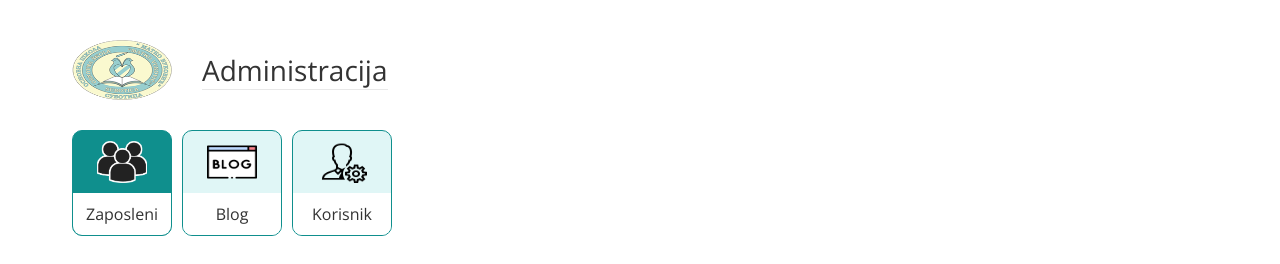
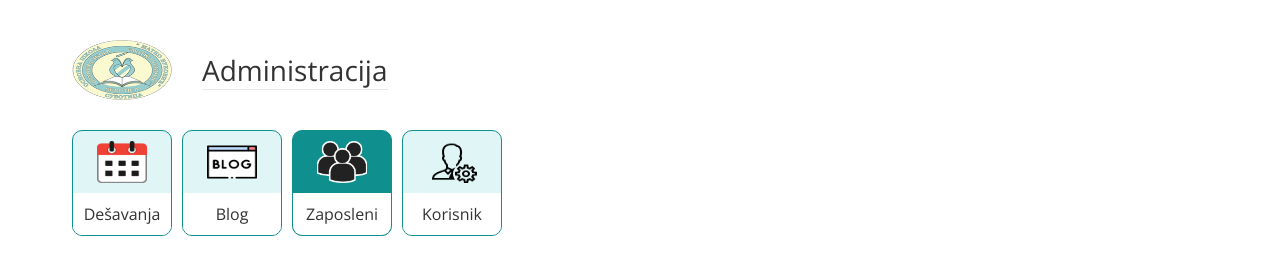
Before and after one commit to BojanIstvancic/matko-vukovic, a Next.js app: page /administracija/zaposleni in a window 1280 px wide. Shown: the top 264 px of the page. Built offline with nearby package versions, Linux system fonts and the light colour scheme; no server answers.

Commit message:
add desavanja administration route

```diff
--- a/src/components/AdministrationNavigation.tsx
+++ b/src/components/AdministrationNavigation.tsx
@@ -9,7 +9,7 @@ import styled from "styled-components";
 import Employees from "/public/images/pages/administration/employees.png";
 import Blog from "/public/images/pages/administration/blog.png";
 import User from "/public/images/pages/administration/user.png";
-// OPTIMIZE THESE IMAGES
+import Events from "/public/images/pages/administration/events.png";
 
 import { links } from "../constants/links";
 
@@ -76,6 +76,22 @@ const Navigation: React.FC<{}> = () => {
 
   return (
     <StyledNavigation>
+      <Link href={links.administrationEvents.url}>
+        <NavigationItem
+          className={asPath === links.administrationEvents.url ? "active" : ""}
+        >
+          <Image src={Events} alt="events" width={50} height={42} />
+          <NavigationText>Dešavanja</NavigationText>
+        </NavigationItem>
+      </Link>
+      <Link href={links.administrationBlog.url}>
+        <NavigationItem
+          className={asPath === links.administrationBlog.url ? "active" : ""}
+        >
+          <Image src={Blog} alt="blog" width={50} height={42} />
+          <NavigationText>Blog</NavigationText>
+        </NavigationItem>
+      </Link>
       <Link href={links.administrationEmployees.url}>
         <NavigationItem
           className={
@@ -84,14 +100,6 @@ const Navigation: React.FC<{}> = () => {
         >
           <Image src={Employees} alt="employees" width={50} height={42} />
           <NavigationText>Zaposleni</NavigationText>
-        </NavigationItem>
-      </Link>
-      <Link href={links.administrationBlog.url}>
-        <NavigationItem
-          className={asPath === links.administrationBlog.url ? "active" : ""}
-        >
-          <Image src={Blog} alt="blog" width={50} height={42} />
-          <NavigationText>Blog</NavigationText>
         </NavigationItem>
       </Link>
       <Link href={links.administrationUser.url}>
--- a/src/constants/links.js
+++ b/src/constants/links.js
@@ -33,4 +33,7 @@ export const links = {
   administrationUser: {
     url: `/administracija/korisnik`,
   },
+  administrationEvents: {
+    url: `/administracija/desavanja`,
+  },
 };
```
Also changed, not shown: src/pages/administracija/desavanja.tsx (added, +11 -0 lines), public/images/pages/administration/events.png (added).
